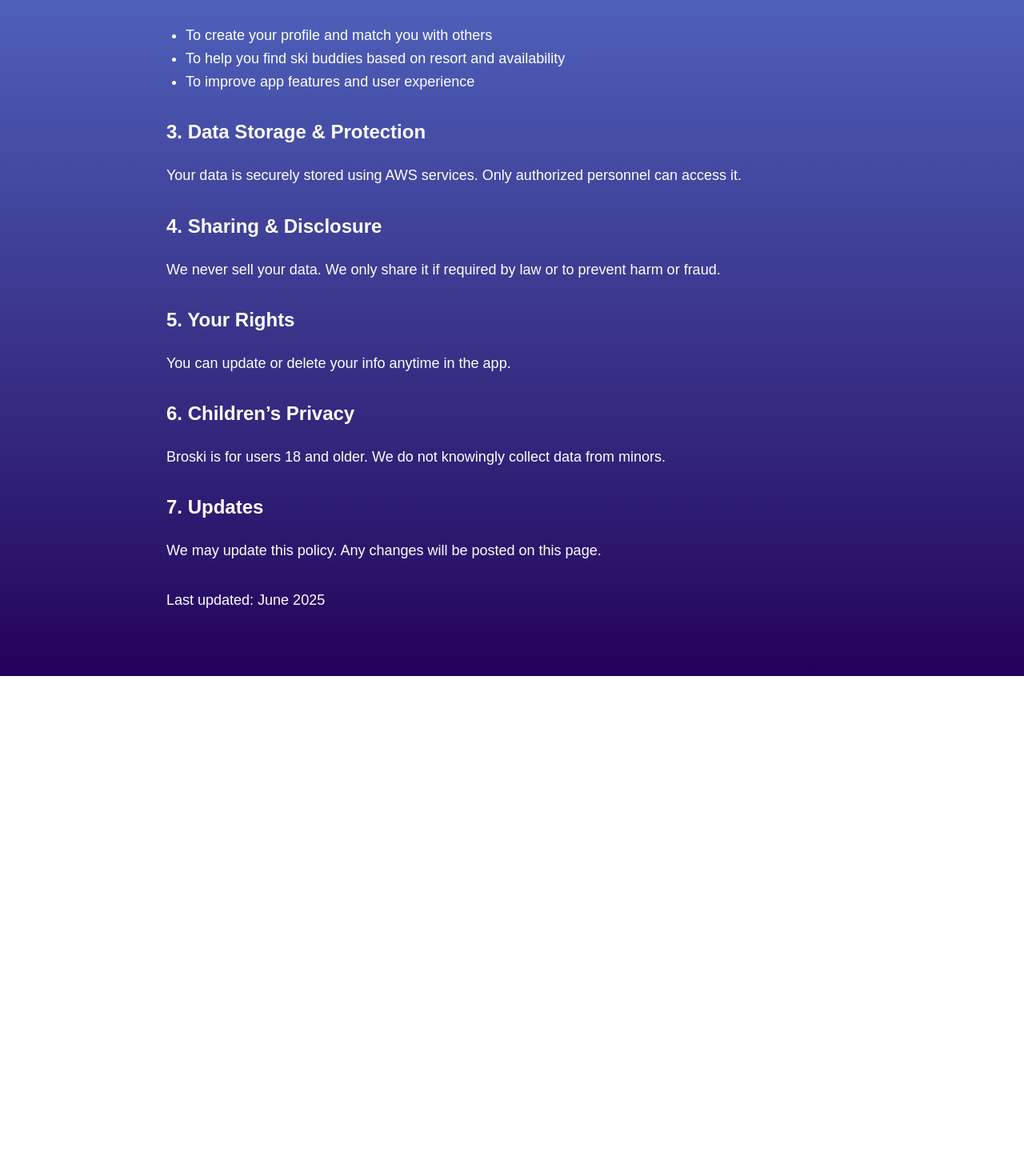
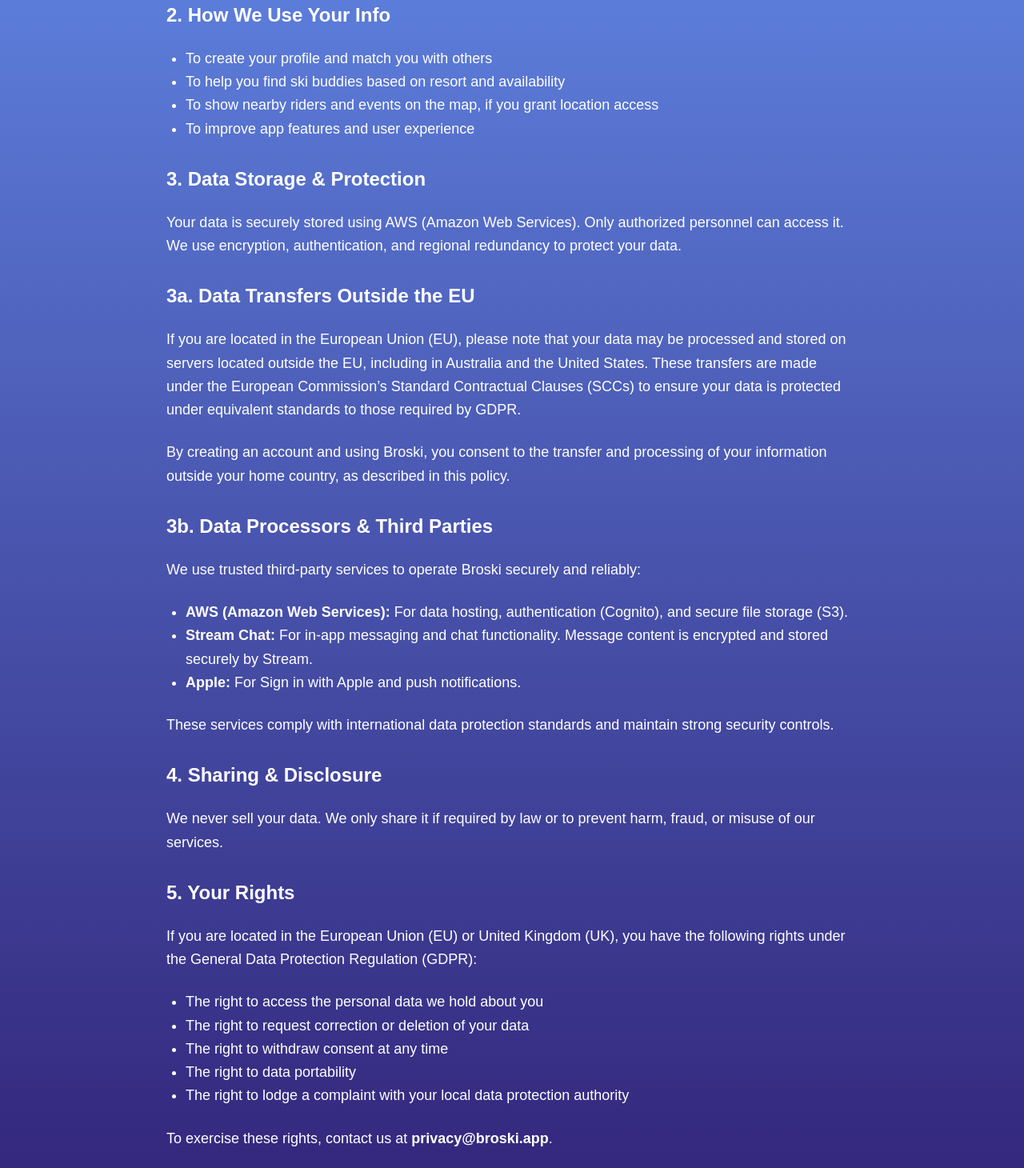
Before and after one commit to caleb-madgwick/broski-landing, a Next.js app: page /privacy-policy in a window 1280 px wide. Shown: the part 570-2030 px from the top of the page at 80% size. Before the commit the page ends 1415 px from the top, so only its background shows below. Built offline with nearby package versions, Linux system fonts and the light colour scheme.

Commit message:
updated privacy policy

```diff
--- a/src/app/privacy-policy/page.tsx
+++ b/src/app/privacy-policy/page.tsx
@@ -42,6 +42,7 @@
             <li>Name, email, and date of birth when you sign up</li>
             <li>Profile details like gender, resort, bio, and ski/snowboard preferences</li>
             <li>Photos you upload and availability info</li>
+            <li>Location data (if you enable it) to show you nearby riders on the map</li>
             <li>App usage data and crash logs</li>
           </ul>
 
@@ -49,31 +50,93 @@
           <ul className="list-disc pl-6">
             <li>To create your profile and match you with others</li>
             <li>To help you find ski buddies based on resort and availability</li>
+            <li>To show nearby riders and events on the map, if you grant location access</li>
             <li>To improve app features and user experience</li>
           </ul>
 
           <h2 className="text-2xl font-semibold mt-8">3. Data Storage & Protection</h2>
-          <p>Your data is securely stored using AWS services. Only authorized personnel can access it.</p>
+          <p>
+            Your data is securely stored using AWS (Amazon Web Services). Only authorized personnel can
+            access it. We use encryption, authentication, and regional redundancy to protect your data.
+          </p>
+
+          <h2 className="text-2xl font-semibold mt-8">3a. Data Transfers Outside the EU</h2>
+          <p>
+            If you are located in the European Union (EU), please note that your data may be processed
+            and stored on servers located outside the EU, including in Australia and the United States.
+            These transfers are made under the European Commission’s Standard Contractual Clauses (SCCs)
+            to ensure your data is protected under equivalent standards to those required by GDPR.
+          </p>
+          <p>
+            By creating an account and using Broski, you consent to the transfer and processing of your
+            information outside your home country, as described in this policy.
+          </p>
+
+          <h2 className="text-2xl font-semibold mt-8">3b. Data Processors & Third Parties</h2>
+          <p>
+            We use trusted third-party services to operate Broski securely and reliably:
+          </p>
+          <ul className="list-disc pl-6">
+            <li>
+              <strong>AWS (Amazon Web Services):</strong> For data hosting, authentication (Cognito),
+              and secure file storage (S3).
+            </li>
+            <li>
+              <strong>Stream Chat:</strong> For in-app messaging and chat functionality. Message content
+              is encrypted and stored securely by Stream.
+            </li>
+            <li>
+              <strong>Apple:</strong> For Sign in with Apple and push notifications.
+            </li>
+          </ul>
+          <p>
+            These services comply with international data protection standards and maintain strong
+            security controls.
+          </p>
 
           <h2 className="text-2xl font-semibold mt-8">4. Sharing & Disclosure</h2>
-          <p>We never sell your data. We only share it if required by law or to prevent harm or fraud.</p>
+          <p>
+            We never sell your data. We only share it if required by law or to prevent harm, fraud, or
+            misuse of our services.
+          </p>
 
           <h2 className="text-2xl font-semibold mt-8">5. Your Rights</h2>
           <p>
-            You can update or delete your info anytime in the app.
+            If you are located in the European Union (EU) or United Kingdom (UK), you have the following
+            rights under the General Data Protection Regulation (GDPR):
+          </p>
+          <ul className="list-disc pl-6">
+            <li>The right to access the personal data we hold about you</li>
+            <li>The right to request correction or deletion of your data</li>
+            <li>The right to withdraw consent at any time</li>
+            <li>The right to data portability</li>
+            <li>The right to lodge a complaint with your local data protection authority</li>
+          </ul>
+          <p>
+            To exercise these rights, contact us at <strong>privacy@broski.app</strong>.
           </p>
 
           <h2 className="text-2xl font-semibold mt-8">6. Children’s Privacy</h2>
           <p>
-            Broski is for users 18 and older. We do not knowingly collect data from minors.
+            Broski is for users 18 and older. We do not knowingly collect or process data from minors.
           </p>
 
           <h2 className="text-2xl font-semibold mt-8">7. Updates</h2>
           <p>
-            We may update this policy. Any changes will be posted on this page.
+            We may update this Privacy Policy from time to time. Any changes will be posted on this page
+            with an updated “Last updated” date.
           </p>
 
-          <p className="mt-8">Last updated: June 2025</p>
+          <h2 className="text-2xl font-semibold mt-8">8. Contact Us</h2>
+          <p>
+            If you have questions about this Privacy Policy or how your data is handled, please contact us:
+          </p>
+          <p>
+            <strong>Email:</strong> privacy@broski.app<br />
+            <strong>Address:</strong> Broski App, Sydney NSW, Australia
+          </p>
+
+          <p className="mt-8">Last updated: October 2025</p>
         </div>
       </main>
     </div>
```
